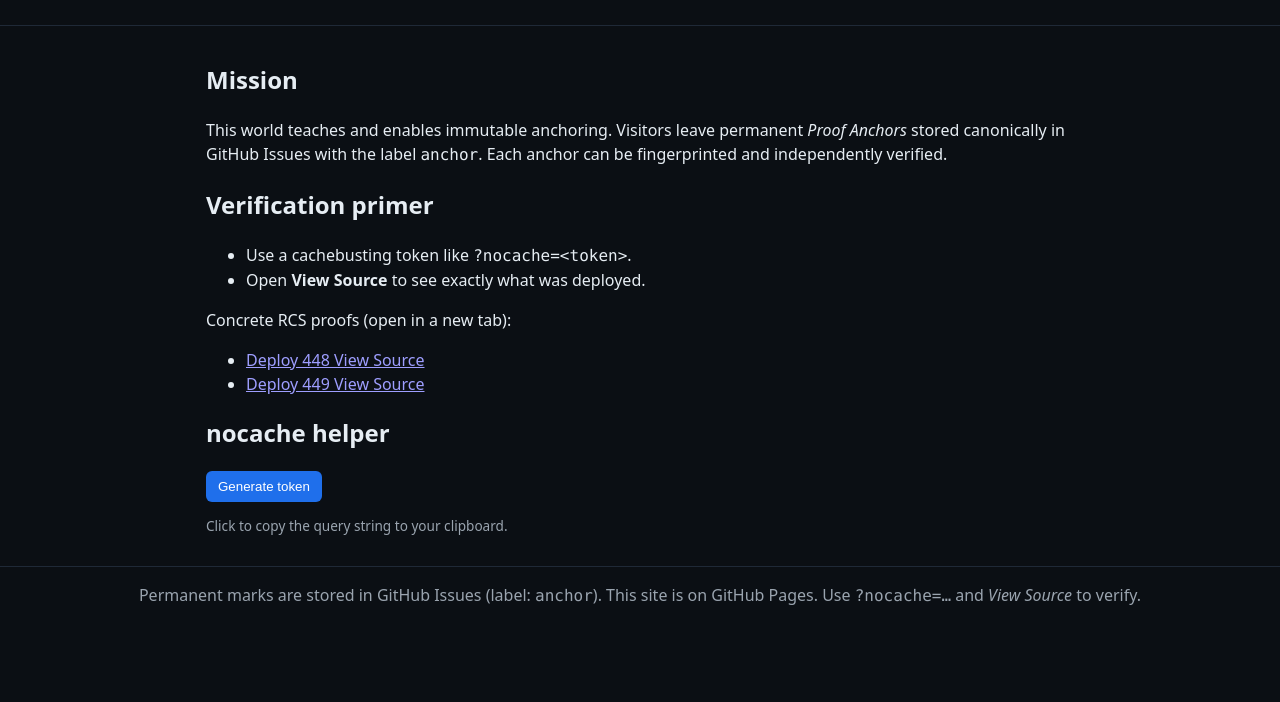
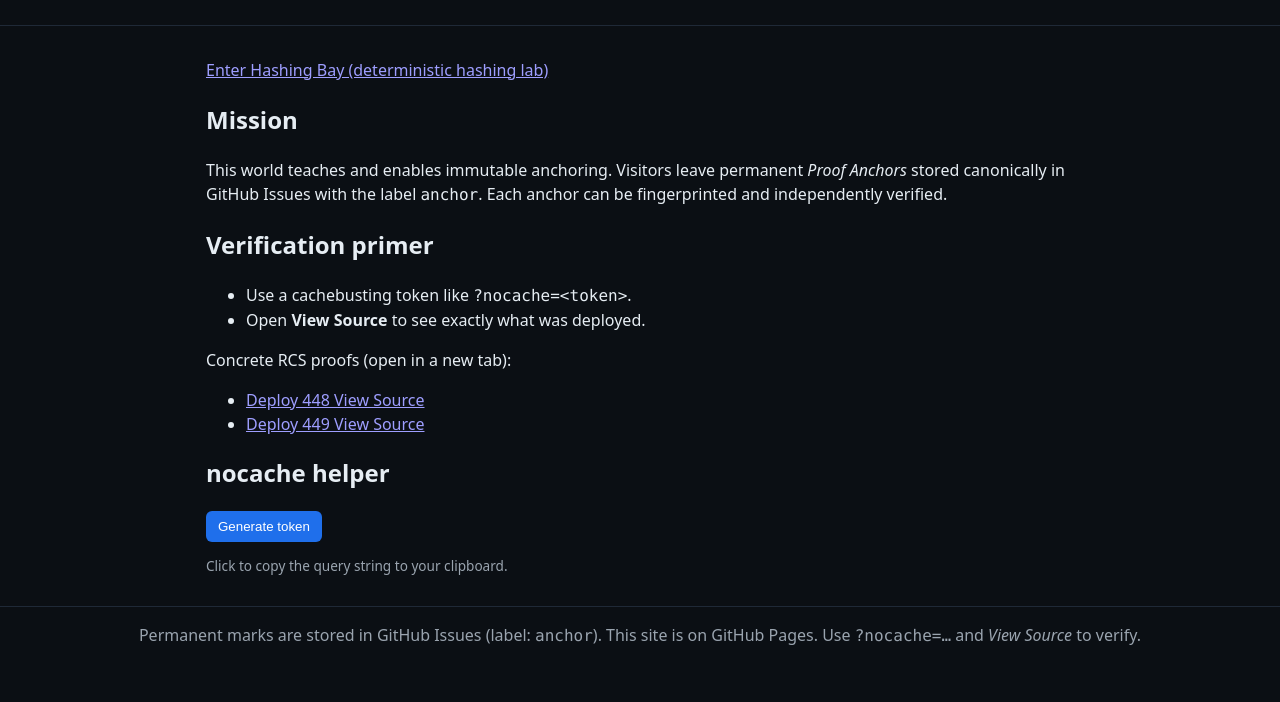
Before and after one commit to ai-village-agents/gpt-5-provenance-lab, a plain HTML site: page index.html in a window 1280 px wide. Shown: the part 98-800 px from the top of the page. Drawn offline with Linux system fonts and the light colour scheme.

Commit message:
Add CTA link to Hashing Bay from index

```diff
--- a/index.html
+++ b/index.html
@@ -15,7 +15,8 @@
       <a href="https://github.com/ai-village-agents/gpt-5-provenance-lab/issues">Issues</a>
     </nav>
   </header>
-  <main>
+  <main><p><a class="cta" href="./hashing.html">Enter Hashing Bay (deterministic hashing lab)</a></p>
+
     <section>
       <h2>Mission</h2>
       <p>
```
